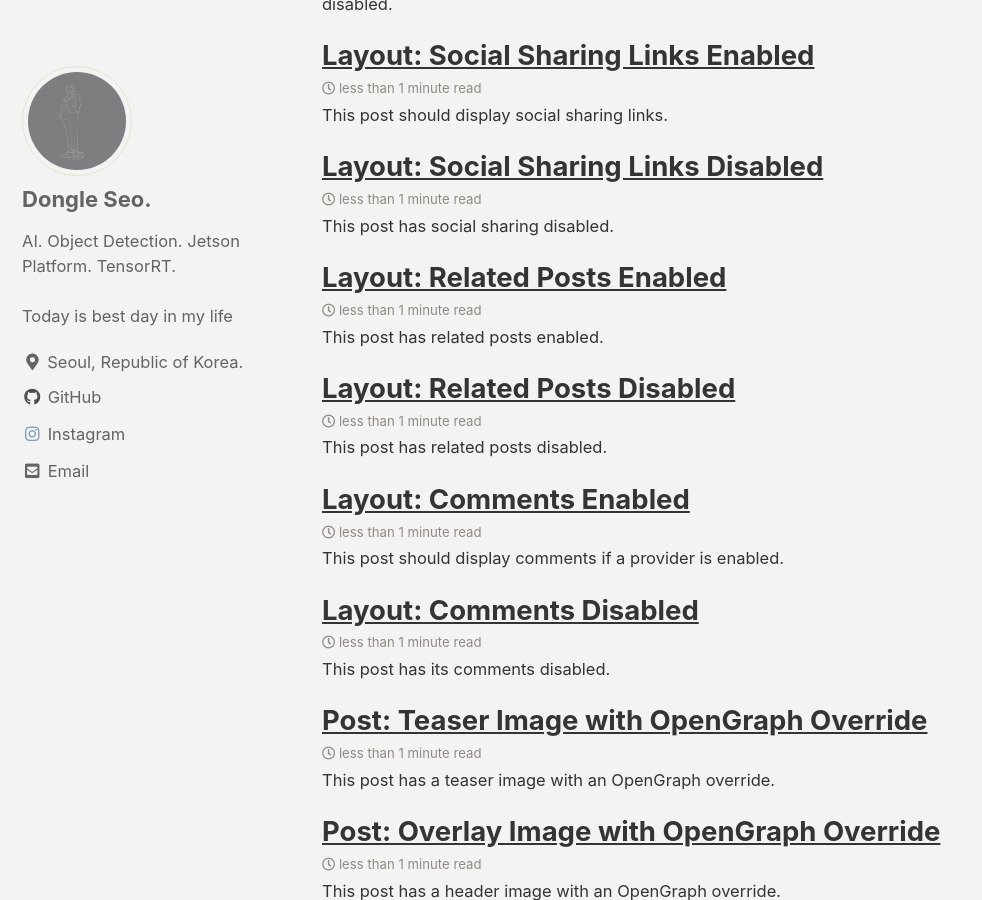
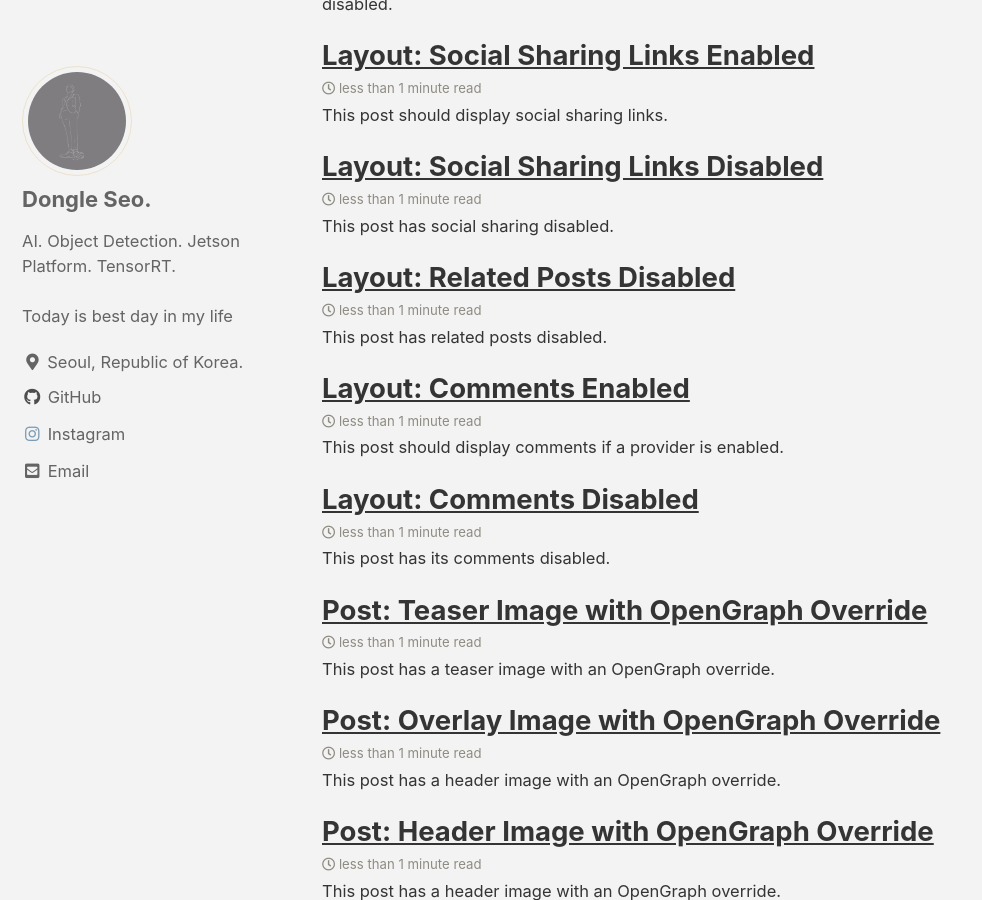
Before and after one commit to dongle94/dongle94.github.com, a Jekyll site: the page built from _pages/category-archive.md, in a window 1280 px wide and 900 px high, scrolled down 1841 px. Shown: the whole window, without its empty margins (0-982 px from the left). Built offline with Jekyll 4.4.1, drawn with Linux system fonts in a browser that asks for light colours; cached includes are drawn as plain includes; some of the changed text lies outside the part shown.

```diff
--- a/_posts/2012-01-02-layout-related-posts.md
+++ /dev/null
@@ -1,12 +0,0 @@
----
-title: "Layout: Related Posts Enabled"
-related: true
-categories:
-  - Layout
-  - Uncategorized
-tags:
-  - related posts
-  - layout
----
-
-This post has related posts enabled.
```
Also changed, not shown: _posts/2012-01-03-layout-table-of-contents-sticky.md (+0 -1 lines), _posts/2020-09-19-obj-detection-api-tf2-training-2.md (+0 -1 lines).
